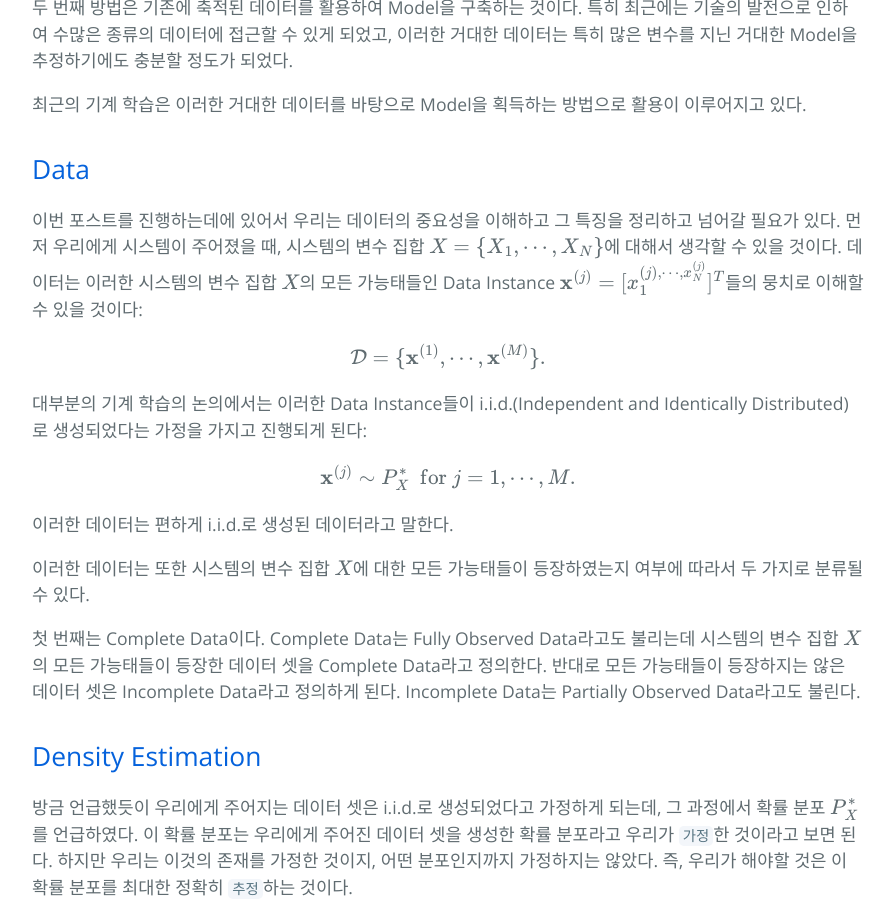
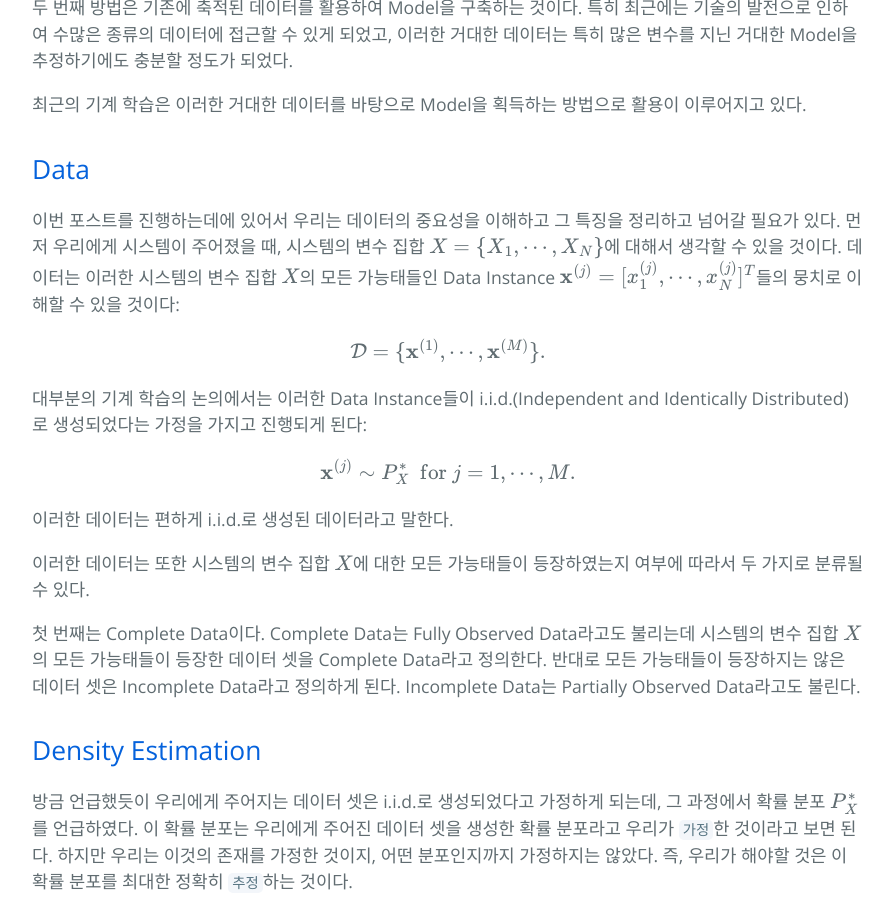
Before and after one commit to hcnoh/hcnoh.github.io, a Jekyll site: the page built from _posts/2020-09-06-statistical-learning-01.md, in a window 1280 px wide and 900 px high, scrolled down 810 px. Shown: the whole window, without its empty margins (192-1086 px from the left). Built offline with Jekyll 4.4.1, drawn with Linux system fonts in a browser that asks for light colours; comment, search, counter and statistics services are not loaded.

Commit message:
modified a miss typo.

```diff
--- a/_posts/2020-09-06-statistical-learning-01.md
+++ b/_posts/2020-09-06-statistical-learning-01.md
@@ -25,7 +25,7 @@ permalink: /2020-09-06-statistical-learning-01
 최근의 기계 학습은 이러한 거대한 데이터를 바탕으로 Model을 획득하는 방법으로 활용이 이루어지고 있다.
 
 ## Data
-이번 포스트를 진행하는데에 있어서 우리는 데이터의 중요성을 이해하고 그 특징을 정리하고 넘어갈 필요가 있다. 먼저 우리에게 시스템이 주어졌을 때, 시스템의 변수 집합 $$X=\{ X_1, \cdots, X_N \}$$에 대해서 생각할 수 있을 것이다. 데이터는 이러한 시스템의 변수 집합 $$X$$의 모든 가능태들인 Data Instance $$\mathbf{x}^{(j)} = [x_1^{(j), \cdots, x_N^{(j)}}]^T$$들의 뭉치로 이해할 수 있을 것이다:
+이번 포스트를 진행하는데에 있어서 우리는 데이터의 중요성을 이해하고 그 특징을 정리하고 넘어갈 필요가 있다. 먼저 우리에게 시스템이 주어졌을 때, 시스템의 변수 집합 $$X=\{ X_1, \cdots, X_N \}$$에 대해서 생각할 수 있을 것이다. 데이터는 이러한 시스템의 변수 집합 $$X$$의 모든 가능태들인 Data Instance $$\mathbf{x}^{(j)} = [x_1^{(j)}, \cdots, x_N^{(j)}]^T$$들의 뭉치로 이해할 수 있을 것이다:
 
 $$
 \mathcal{D} = \{ \mathbf{x}^{(1)}, \cdots, \mathbf{x}^{(M)} \}.
```
